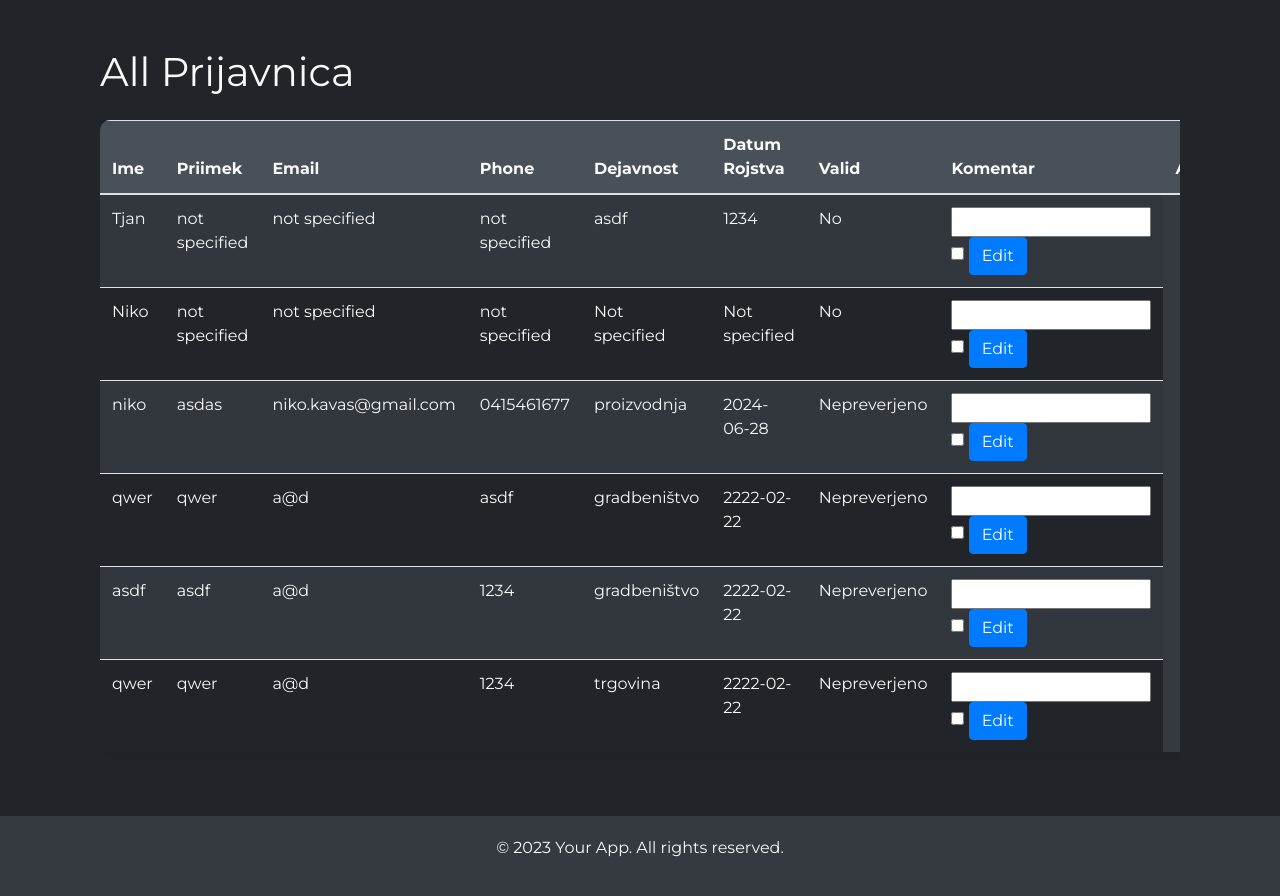
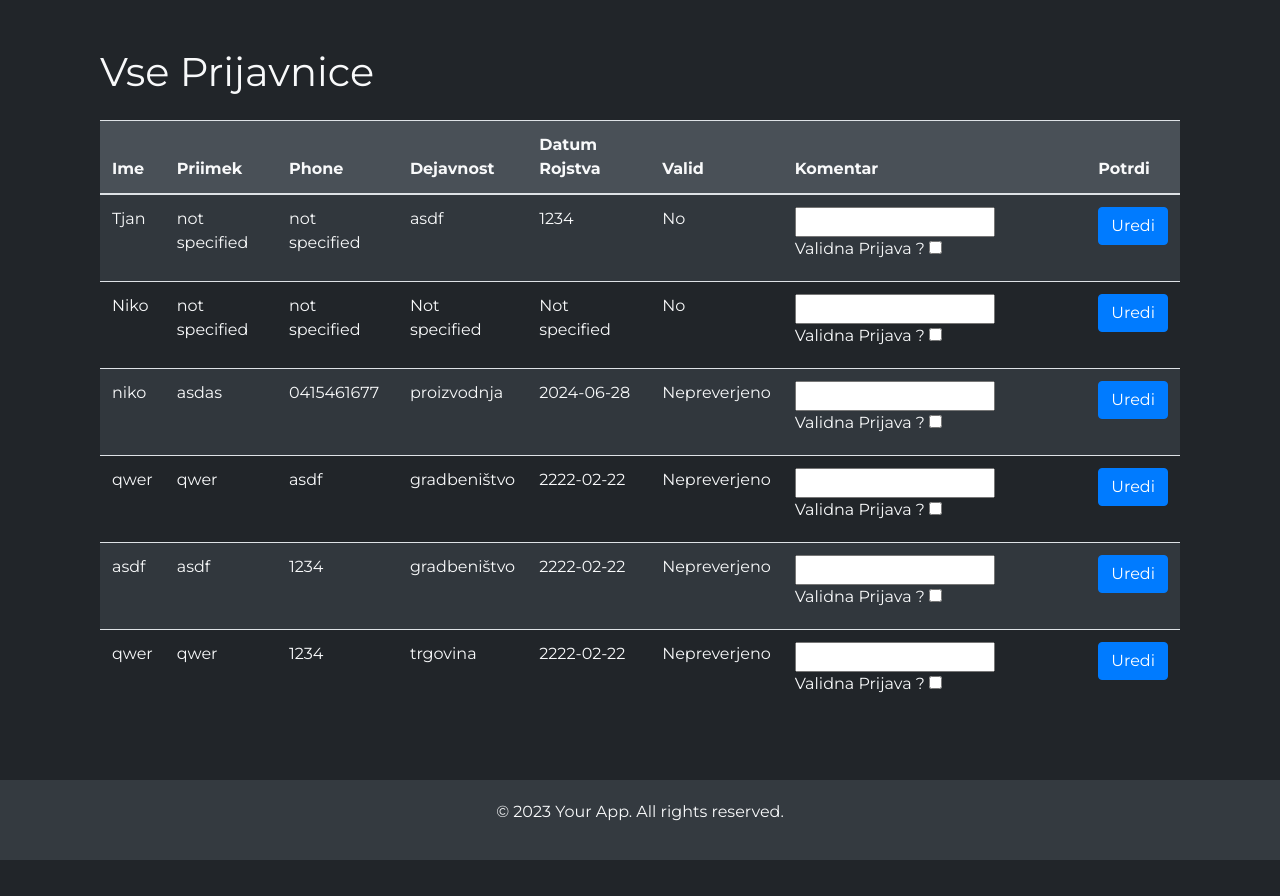
Before and after one commit to TjanKazar/attempt3ip, a Django app: page /prijavnice/ in a window 1280 px wide. Shown: the part 58-954 px from the top of the page. After the commit the page ends 918 px from the top, so only its background shows below. Run offline with Django 4.2, Linux system fonts and the light colour scheme; a user stored in the database is signed in; data comes from the database, SQL or seed files in the repository; both versions use the stored data as it was after the commit; some libraries are stand-ins or nearby versions.

Commit message:
komentarij in valid

```diff
--- a/webapp/templates/prijavnice.html
+++ b/webapp/templates/prijavnice.html
@@ -1,15 +1,13 @@
 {% extends 'base.html' %}
 
-{% block title %}All Prijavnica{% endblock %}
+{% block title %}Vse Prijavnice{% endblock %}
 
 {% block extra_head %}
 <style>
     .table {
         background-color: #343a40;
         color: #f8f9fa;
-        border-radius: 10px;
         overflow: hidden;
-        box-shadow: 0 0 20px rgba(0, 0, 0, 0.1);
     }
 
     .table th {
@@ -25,7 +23,7 @@
 
 {% block content %}
 <div class="container">
-    <h1 class="mb-4">All Prijavnica</h1>
+    <h1 class="mb-4">Vse Prijavnice</h1>
     {% if prijavnica_list %}
     <div class="table-responsive">
         <table class="table table-striped">
@@ -33,13 +31,12 @@
                 <tr>
                     <th>Ime</th>
                     <th>Priimek</th>
-                    <th>Email</th>
                     <th>Phone</th>
                     <th>Dejavnost</th>
                     <th>Datum Rojstva</th>
                     <th>Valid</th>
                     <th>Komentar</th>
-                    <th>Actions</th>
+                    <th>Potrdi</th>
                 </tr>
             </thead>
             <tbody>
@@ -47,7 +44,6 @@
                 <tr>
                     <td>{{ prijavnica.ime }}</td>
                     <td>{{ prijavnica.priimek }}</td>
-                    <td>{{ prijavnica.email }}</td>
                     <td>{{ prijavnica.phone }}</td>
                     <td>{{ prijavnica.dejavnost }}</td>
                     <td>{{ prijavnica.datumrojstva }}</td>
@@ -63,9 +59,15 @@
                     <td>
                         <form method="POST" action="{% url 'edit_prijavnica' prijavnica.id %}?komentar={{ prijavnica.komentar }}&valid={{ prijavnica.valid }}">
                             {% csrf_token %}
-                            <input type="text" name="komentar" value="">
-                            <input type="checkbox" name="valid" {% if prijavnica.valid %}checked{% endif %}>
-                            <button type="submit" class="btn btn-primary">Edit</button>
+                            <input type="text" name="komentar" value="{{ prijavnica_instance.komentar }}">
+                            <label for="valid">Validna Prijava ?</label>
+                            <input type="checkbox" name="valid" {% if prijavnica_instance.valid %}checked{% endif %}>
+                            <br>
+                            <td>
+
+                                <button type="submit" class="btn btn-primary">Uredi
+                                </button>
+                            </td>
                         </form>
 
 
--- a/webapp/views.py
+++ b/webapp/views.py
@@ -56,9 +56,11 @@ def edit_prijavnica(request, prijavnica_id):
     if request.method == "POST":
         # Get the value of 'komentar' from the form
         komentar = request.POST.get('komentar')
+        valid = 'valid' in request.POST
 
         # Update the 'komentar' field of the instance
         prijavnica_instance.komentar = komentar
+        prijavnica_instance.valid = valid
 
         # Save the instance
         prijavnica_instance.save()
```
Also changed, not shown: db.sqlite3.
